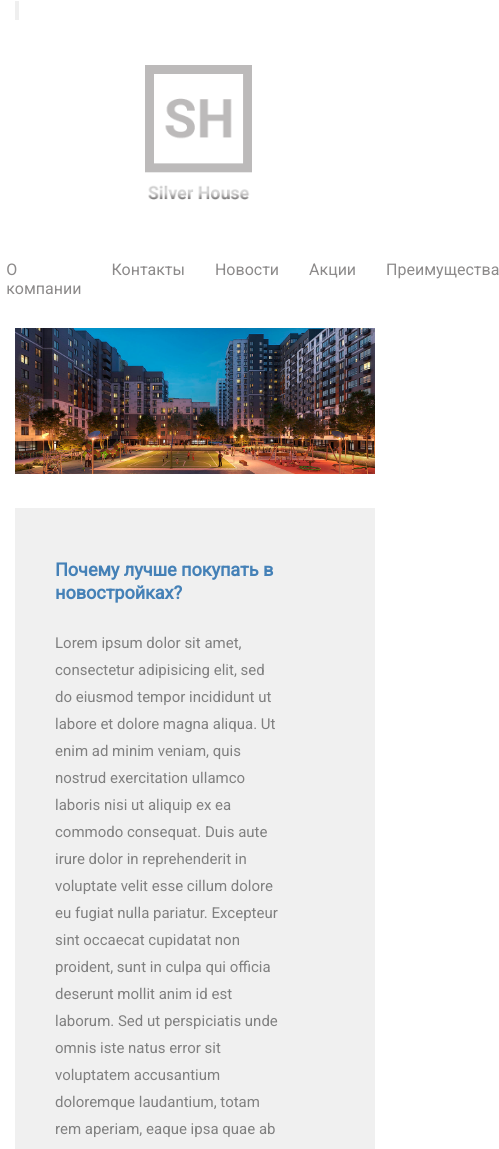
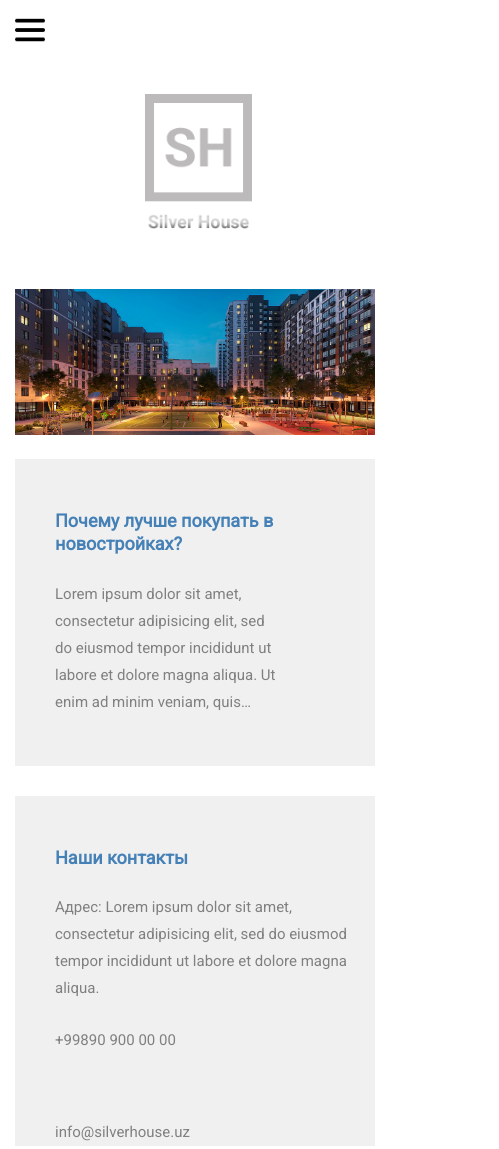
Before and after one commit to WHYGIKO/SilverHouse, a plain HTML site: page index.html in a window 390 px wide. Shown: the top 1149 px of the page, 499 px wide, since content can reach past the window. Drawn offline with Linux system fonts and the light colour scheme.

Commit message:
media 600

```diff
--- a/index.html
+++ b/index.html
@@ -13,13 +13,15 @@
     <header class="header">
     <nav class="nav">
         <div class="container">
-            <label for="checkbox">
-                <button class="menu">
-                    <img src="" alt="">
-                </button>
+            <label for="checkbox" class="menu" >
+                    <img src="./images/menu.png" alt="">
             </label>
+            <input type="checkbox" id="checkbox" >
             <a href="#!" class="nav_logo"><img src="./images/Logo.png" alt=""></a>
                 <ul class="nav_menu">
+                    <label for="checkbox" class="close" >
+                        <img src="./images/close.png" alt="">
+                </label>
                     <li><a href="#!" class="nav_link">Жилые комплексы</a></li>
                     <li><a href="#!" class="nav_link">О компании</a></li>
                     <li><a href="#!" class="nav_link">Контакты</a></li>
--- a/style/media.css
+++ b/style/media.css
@@ -33,6 +33,14 @@
         max-height: 350px;
         height: 100%;
     }
+    .img {
+        max-width: 1000px;
+        width: 100%;
+    }
+    .section {
+        margin-top: 25px;
+        margin-bottom: 25px;
+    }
 }
 @media (max-width: 800px) {
     .nav_logo {
@@ -41,4 +49,74 @@
         margin-bottom: 60px;
         margin-top: 45px;
     }
+    .menu {
+        display: block;
+    }
+    .nav_menu {
+        flex-direction: column;
+        position: fixed;
+        background-color: white;
+        top: 0;
+        left: 0;
+        padding: 50px 40px;
+        z-index: 99;
+        transform: translate(-100%);
+        transition: 0.5s;
+    }
+    .nav_link {
+        transition: 0.3s;
+    }
+    .nav_link:hover {
+        background-color: none;
+        color: #4581B7;
+    }
+    .nav {
+        padding: 15px 0;
+    }
+    .close {
+        display: block;
+    }
+    #checkbox:checked~.nav_menu {
+        transform: translateX(0%);
+    }
+    .section {
+        margin-top: 20px;
+        margin-bottom: 20px;
+    }
 }
+@media (max-width: 750px) {
+    .left_box .box_text {
+        display: -webkit-box;
+        -webkit-line-clamp: 5;
+        -webkit-box-orient: vertical;
+        overflow: scroll;
+    }
+    .footer_box {
+        flex-direction: column;
+        align-items: center;
+    }
+    .footer_img {
+        width: 250px;
+    }
+    .right_footer {
+        display: flex;
+        flex-direction: column;
+        align-items: center;
+    }
+    .section {
+        margin-top: 15px;
+        margin-bottom: 15px;
+    }
+}
+@media (max-width: 650px) {
+    .section {
+    margin-top: 10px;
+    margin-bottom: 10px;
+}
+}
+@media (max-width: 600px) {
+    .section {
+    margin-top: 5px;
+    margin-bottom: 10px;
+}
+}
--- a/style/style.css
+++ b/style/style.css
@@ -35,12 +35,26 @@ body {
     color: rgba(140, 138, 138, 1);
     text-decoration: none;
 }
+.menu,
+.close {
+    cursor: pointer;
+    display: none;
+}
+.menu img {
+    width: 30px;
+}
+.close img {
+    width: 25px;
+}
+#checkbox {
+    display: none;
+}
 .img {
     margin-top: 30px;
 }
 .section {
-    padding-top: 30px;
-    padding-bottom: 30px;
+    margin-top: 30px;
+    margin-bottom: 30px;
 }
 .section_box {
     background-color: white;
```
Also changed, not shown: images/close.png (added), images/menu.png (added).
